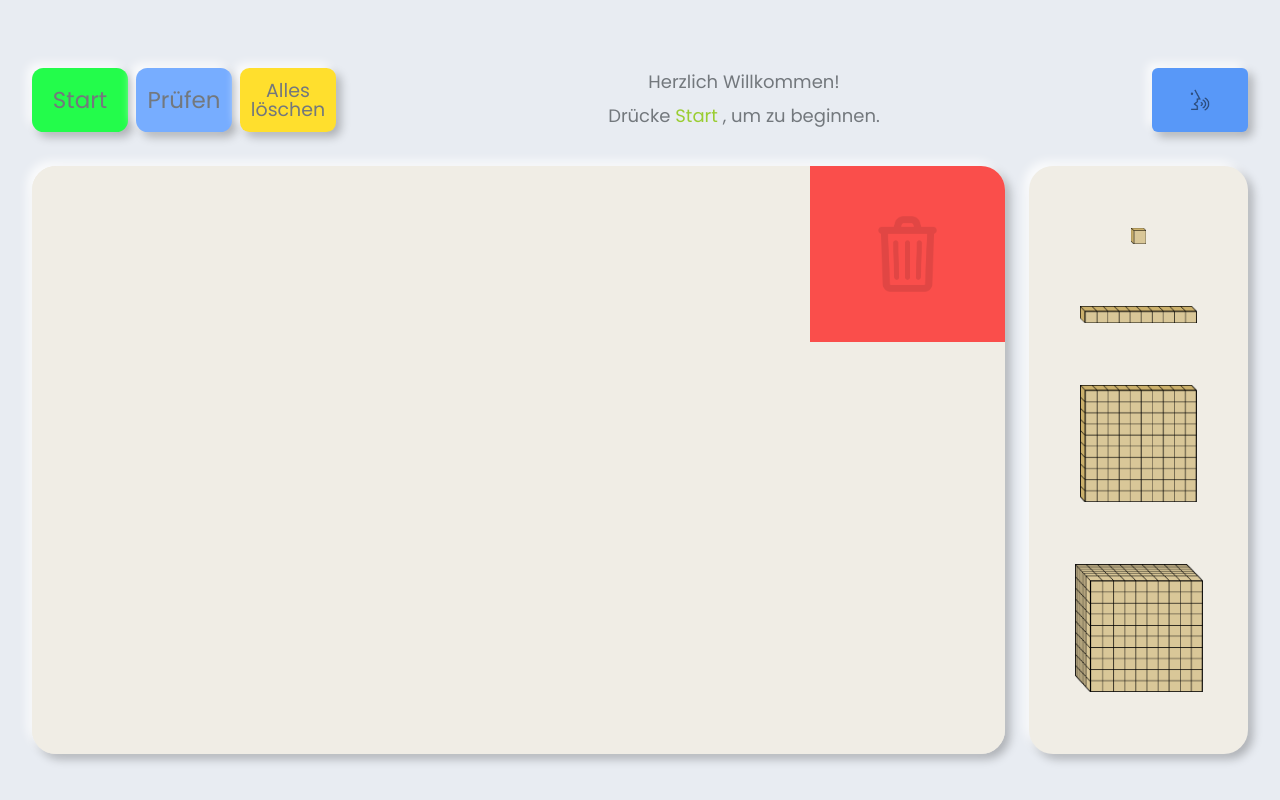
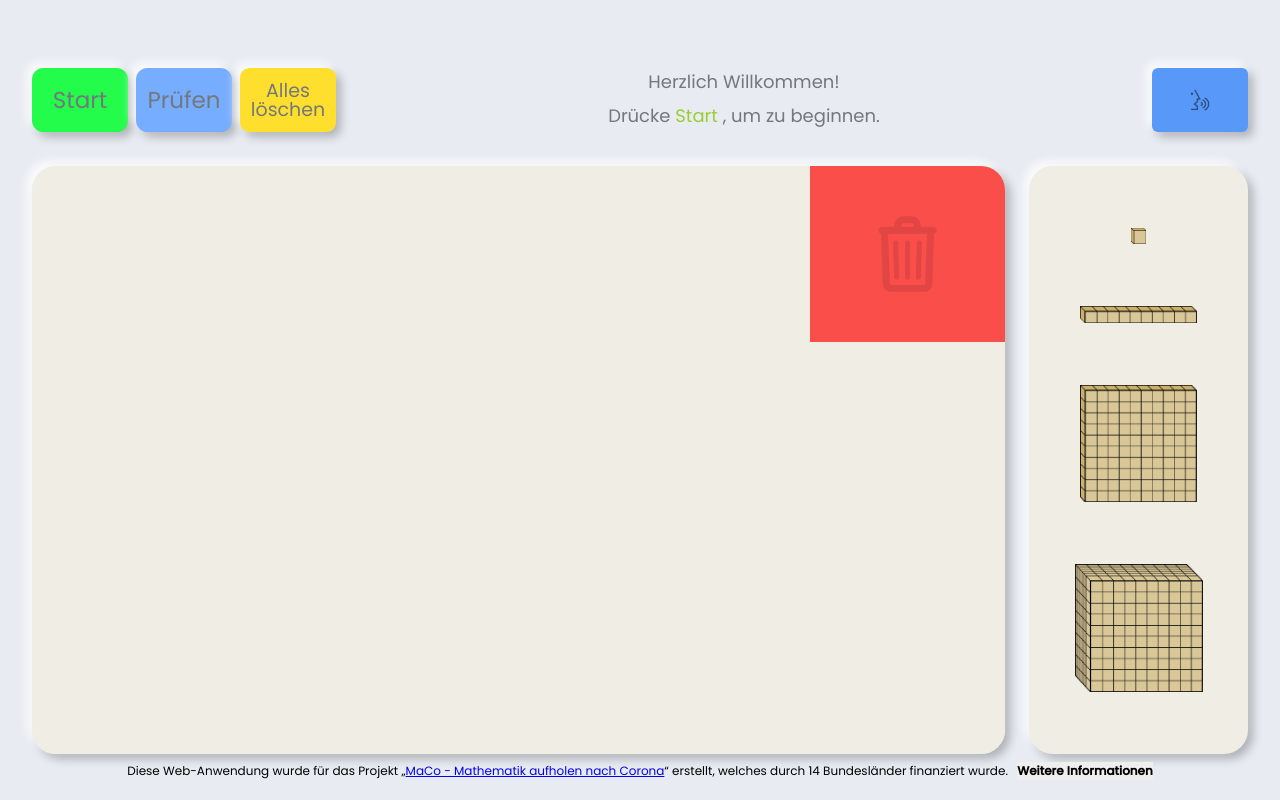
Before and after one commit to mathedidaktik/dienes, a plain HTML site: page index.html in a window 1280 px wide. Drawn offline with nearby package versions, Linux system fonts and the light colour scheme.

Commit message:
adds infos to footer

```diff
--- a/css/style2.css
+++ b/css/style2.css
@@ -440,3 +440,15 @@ button {
       inset 2px 2px 4px rgba(0, 0, 0, 0.3);
   }
 }
+div.infos {
+  font-size: 12px;
+}
+div.infos button{
+  font-size: 12px;
+  font-weight: bold;
+  float:right;
+}
+#footer {
+  position:fixed;
+  bottom: 20px;
+}
--- a/index.html
+++ b/index.html
@@ -122,5 +122,10 @@
         </div>
       </div>
     </div>
+    <div class="footer" id="footer">
+      <div class="infos">Diese Web-Anwendung wurde für das Projekt „<a href="https://maco.dzlm.de/" target="_blank">MaCo - Mathematik aufholen nach Corona</a>“ erstellt, welches durch 14 Bundesländer finanziert wurde. &ensp;
+          <button onclick="alert('Die Web-App ‚Dienes Material‘ steht unter MIT-Lizenz. Sie wurde von Ahmed Naveed Nassruddin entwickelt und von Philipp Brendel weiterentwickelt, unter Begleitung von Michael Kallweit, Nadine da Costa Silva, Katrin Rolka, Jennifer Bertram und Petra Scherer.');">Weitere Informationen</button>
+      </div>
+  </div>
   </body>
 </html>
```
